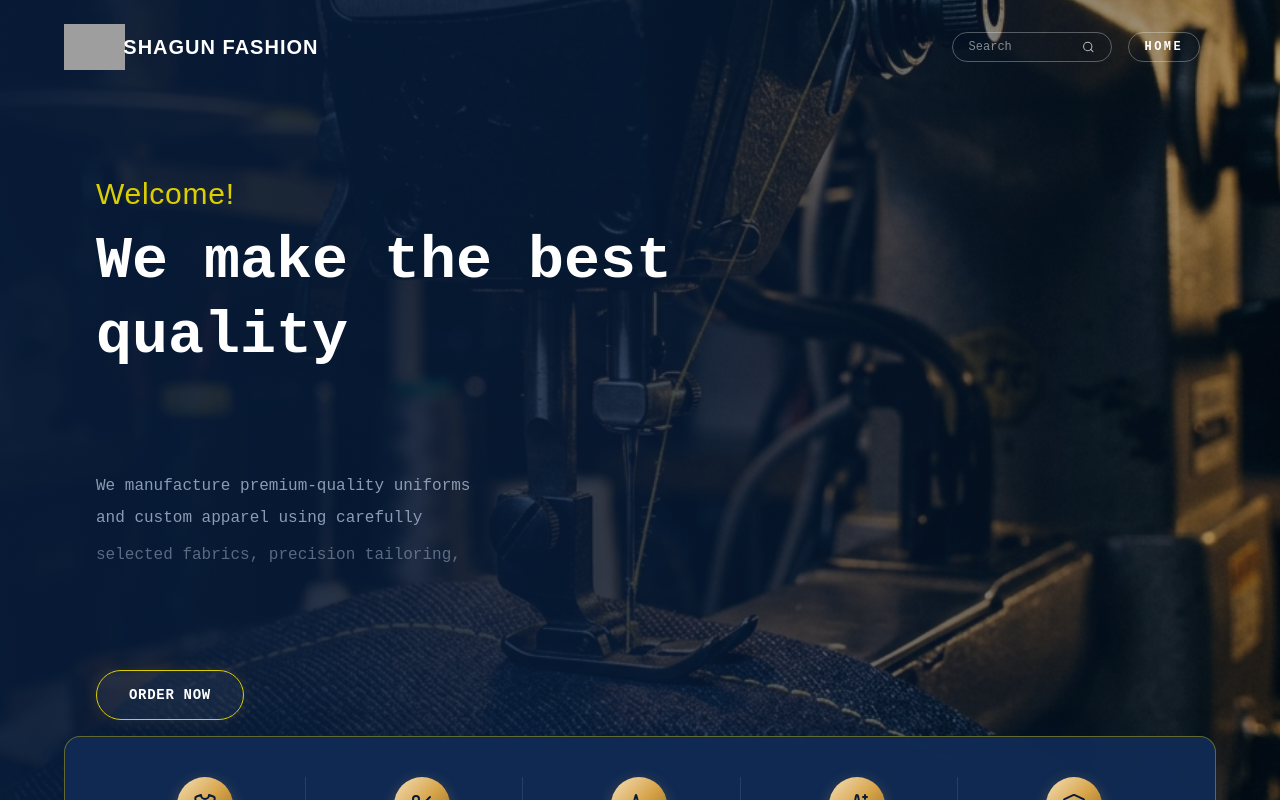
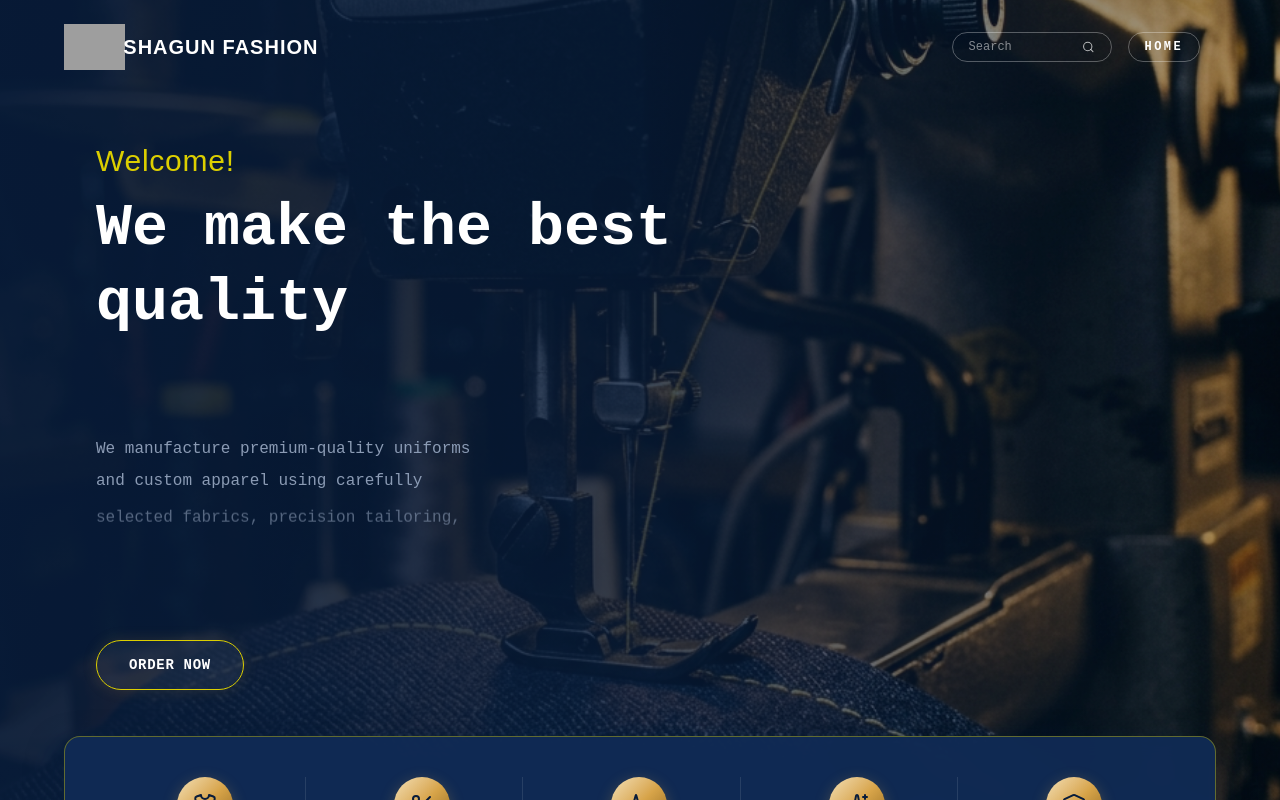
Before and after one commit to yash062988-glitch/shagun_fashion, a React (Vite) app: page /items in a window 1280 px wide. Shown: the top 800 px of the page. Built offline with nearby package versions, Linux system fonts and the light colour scheme; grey boxes are pictures that could not be loaded; a web font is replaced by a local one.

Commit message:
order now

```diff
--- a/src/components/AnimatedManufacturingParagraph.tsx
+++ b/src/components/AnimatedManufacturingParagraph.tsx
@@ -15,16 +15,16 @@ interface AnimatedManufacturingParagraphProps {
 }
 
 export default function AnimatedManufacturingParagraph({ trigger }: AnimatedManufacturingParagraphProps) {
-  const [visibleLines, setVisibleLines] = useState<string[]>([]);
+  const [visibleCount, setVisibleCount] = useState<number>(0);
 
   useEffect(() => {
     let timers: NodeJS.Timeout[] = [];
 
-    setVisibleLines([]);
+    setVisibleCount(0);
 
-    lines.forEach((line, index) => {
+    lines.forEach((_, index) => {
       const timer = setTimeout(() => {
-        setVisibleLines((prev) => [...prev, line]);
+        setVisibleCount(index + 1);
       }, index * 500);
 
       timers.push(timer);
@@ -36,21 +36,6 @@ export default function AnimatedManufacturingParagraph({ trigger }: AnimatedManu
   }, [trigger]);
 
   return (
-    <>
-      <style>{`
-        @keyframes revealLine {
-          from {
-            opacity: 0;
-            transform: translateY(14px);
-          }
-
-          to {
-            opacity: 1;
-            transform: translateY(0);
-          }
-        }
-      `}</style>
-
     <div
       style={{
         display: "flex",
@@ -61,21 +46,25 @@ export default function AnimatedManufacturingParagraph({ trigger }: AnimatedManu
         fontSize: "inherit",
         lineHeight: "inherit",
         textAlign: "inherit",
-          minHeight: "165px",
-          height: "auto",
+        width: "100%",
       }}
     >
-        {visibleLines.map((line, index) => (
+      {lines.map((line, index) => {
+        const isVisible = index < visibleCount;
+        return (
           <div
             key={index}
             style={{
-              animation: "revealLine .6s ease forwards",
+              opacity: isVisible ? 1 : 0,
+              transform: isVisible ? "translateY(0)" : "translateY(12px)",
+              transition: "opacity 0.5s ease-out, transform 0.5s ease-out",
+              willChange: "opacity, transform",
             }}
           >
             {line}
           </div>
-        ))}
+        );
+      })}
     </div>
-    </>
   );
 }
--- a/src/components/Hero.tsx
+++ b/src/components/Hero.tsx
@@ -125,7 +125,7 @@ export default function Hero() {
       <div className="absolute inset-0 bg-[#081C3A]/30 z-10" />
 
       {/* Content */}
-      <div className="relative z-20 max-w-2xl text-left mt-16 md:mt-24">
+      <div className="relative z-20 max-w-2xl text-left mt-4 md:mt-8">
         <p
           aria-label={fullWelcome}
           className="text-gold text-2xl md:text-3xl font-medium tracking-wide mb-3 font-heading"
@@ -145,7 +145,7 @@ export default function Hero() {
 
         <h1
           aria-label={fullHeading}
-          className="text-white text-4xl md:text-6xl font-bold leading-tight mb-6"
+          className="text-white text-4xl md:text-6xl font-bold leading-tight mb-5"
         >
           <span aria-hidden="true">
             <span className="text-white">{headingText}</span>
@@ -164,7 +164,7 @@ export default function Hero() {
           initial={{ opacity: 0, y: 30 }}
           animate={{ opacity: 1, y: 0 }}
           transition={{ duration: 0.8, delay: 0.6 }}
-          className="text-muted-text text-sm md:text-base leading-relaxed mb-8 max-w-lg"
+          className="text-muted-text text-sm md:text-base leading-relaxed mb-6 max-w-lg"
         >
           <AnimatedManufacturingParagraph trigger={animationTrigger} />
         </motion.div>
@@ -173,7 +173,7 @@ export default function Hero() {
           initial={{ opacity: 0, scale: 0.9 }}
           animate={{ opacity: 1, scale: 1 }}
           transition={{ duration: 0.8, delay: 0.8 }}
-          className="w-full flex justify-left mt-8"
+          className="w-full flex justify-left mt-4"
         >
           <a
             href="#products"
```
Lines whose indentation alone changed are shown as unchanged.
